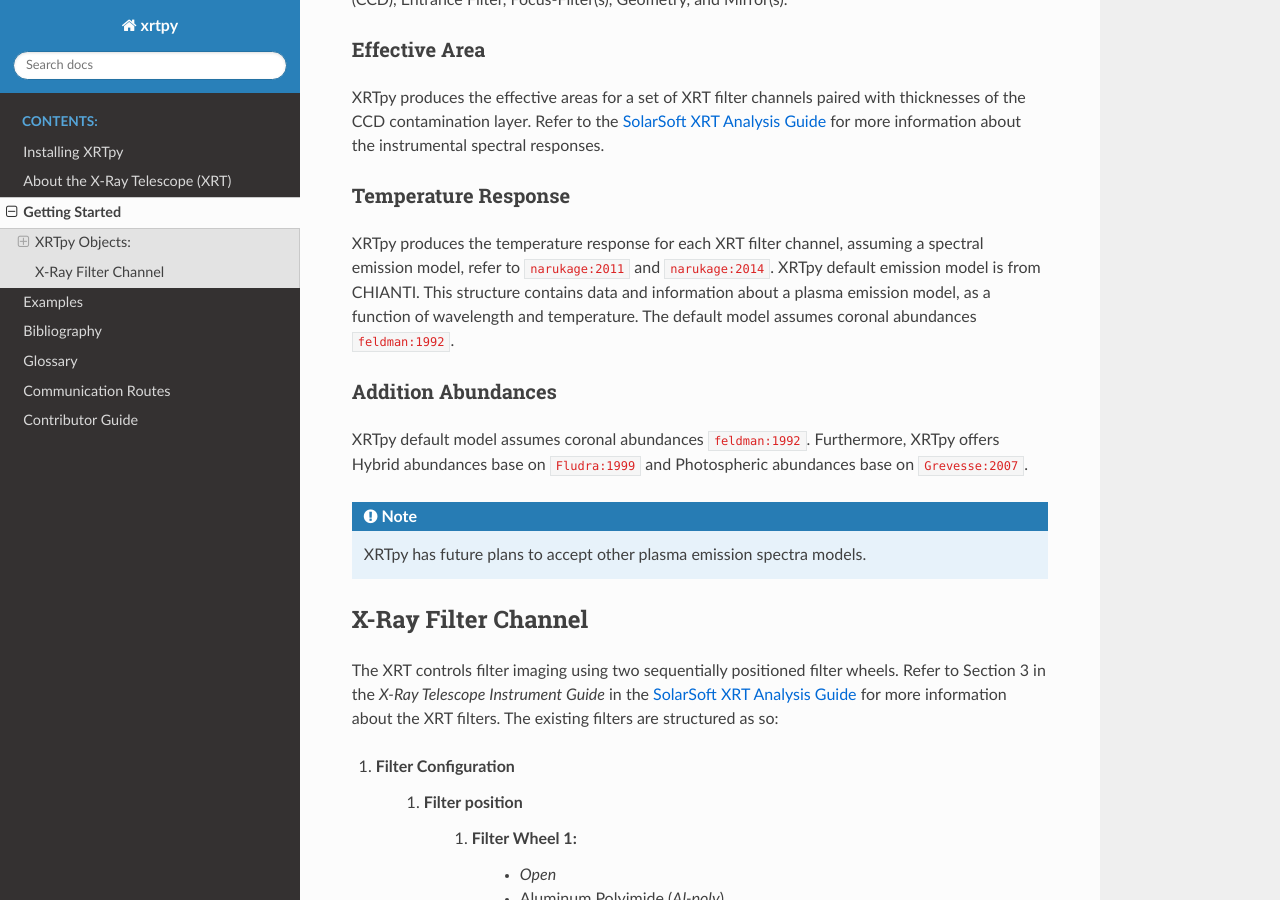
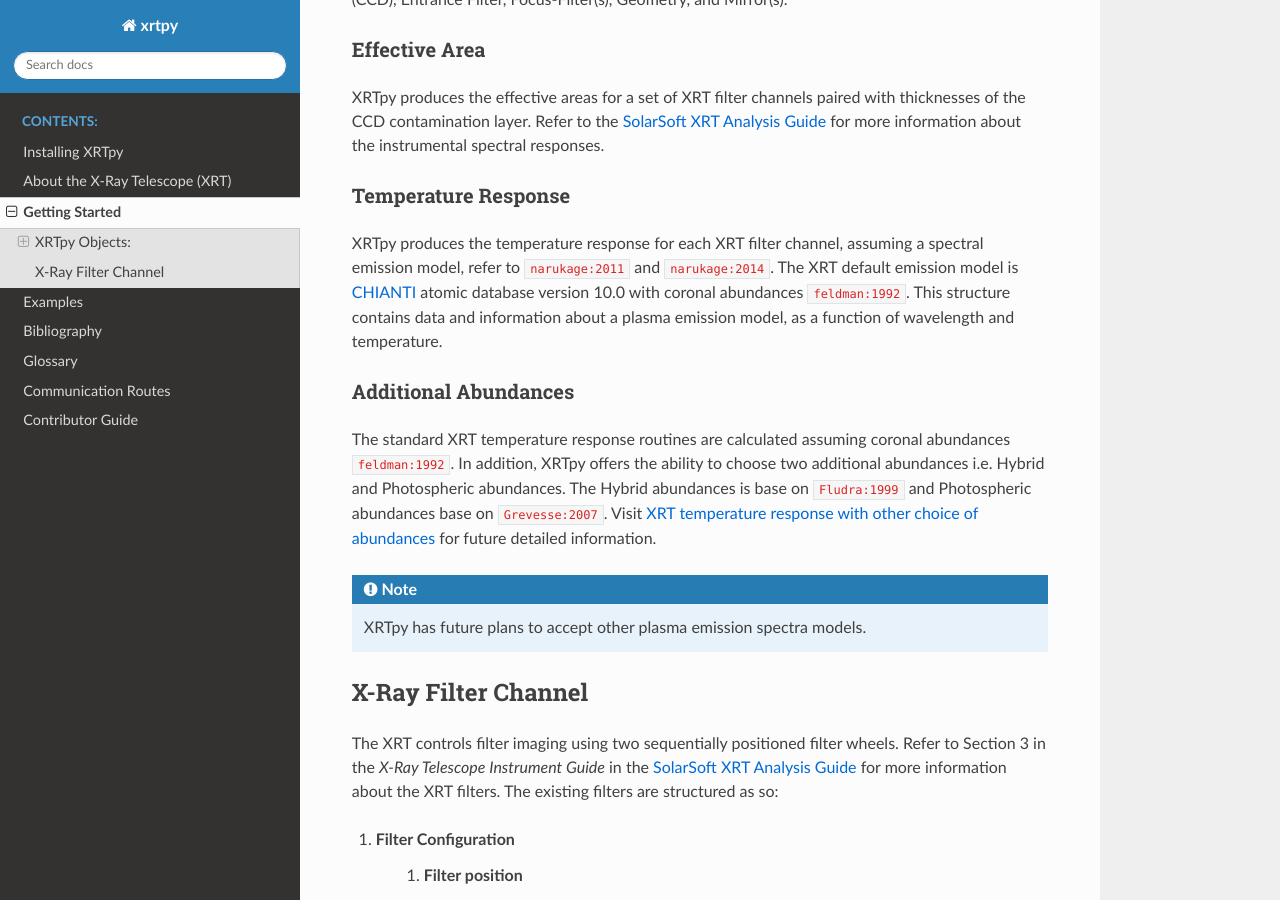
Before and after one commit to HinodeXRT/xrtpy, a Sphinx documentation site: the page built from docs/getting_started.rst, in a window 1280 px wide and 900 px high, scrolled down 519 px. Built offline with Sphinx 7.4.7 and the Read the Docs theme 2.0.0, drawn with Linux system fonts in a browser that asks for light colours; cross-references to code outside the pages are shown as plain code.

Commit message:
Adding information about Additional Abundances

```diff
--- a/docs/getting_started.rst
+++ b/docs/getting_started.rst
@@ -28,13 +28,15 @@
 Temperature Response
 --------------------
 XRTpy produces the temperature response for each XRT filter channel, assuming a spectral emission model, refer to :cite:t:`narukage:2011` and :cite:t:`narukage:2014`.
-XRTpy default emission model is from CHIANTI. This structure contains data and information about a plasma emission model, as a function of wavelength and temperature.
-The default model assumes coronal abundances :cite:t:`feldman:1992`.
+The XRT default emission model is `CHIANTI`_ atomic database version 10.0 with coronal abundances :cite:t:`feldman:1992`. This structure contains data and information about a plasma emission model, as a function of wavelength and temperature.
 
-Addition Abundances
+
+Additional Abundances
 --------------------
-XRTpy default model assumes coronal abundances :cite:t:`feldman:1992`. Furthermore, XRTpy offers Hybrid abundances base on :cite:t:`Fludra:1999` and
-Photospheric abundances base on :cite:t:`Grevesse:2007`.
+The standard XRT temperature response routines are calculated assuming coronal abundances :cite:t:`feldman:1992`.
+In addition, XRTpy offers the ability to choose two additional abundances i.e. Hybrid and Photospheric abundances.
+The Hybrid abundances is base on :cite:t:`Fludra:1999` and Photospheric abundances base on :cite:t:`Grevesse:2007`.
+Visit `XRT temperature response with other choice of abundances`_ for future detailed information.
 
 .. note::
    XRTpy has future plans to accept other plasma emission spectra models.
```
Also changed, not shown: other parts of docs/getting_started.rst (+2 -0 lines).
